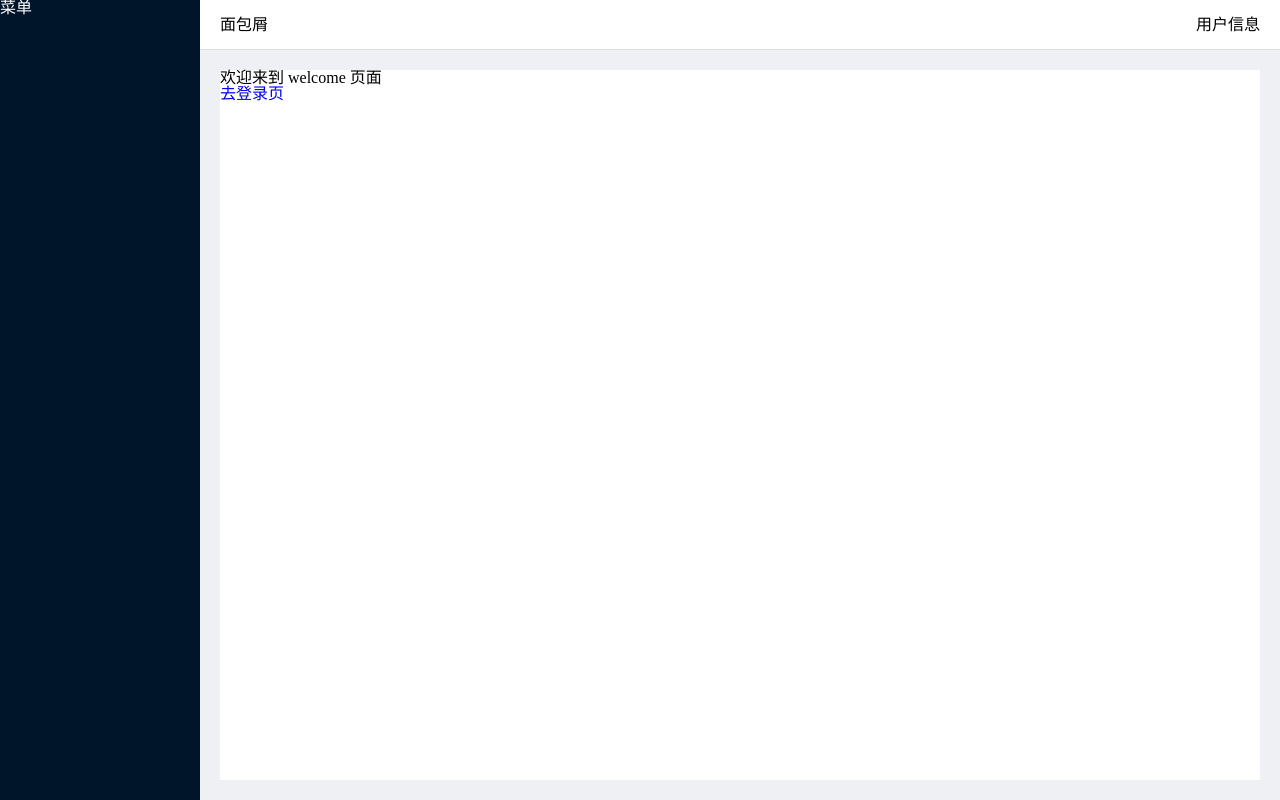
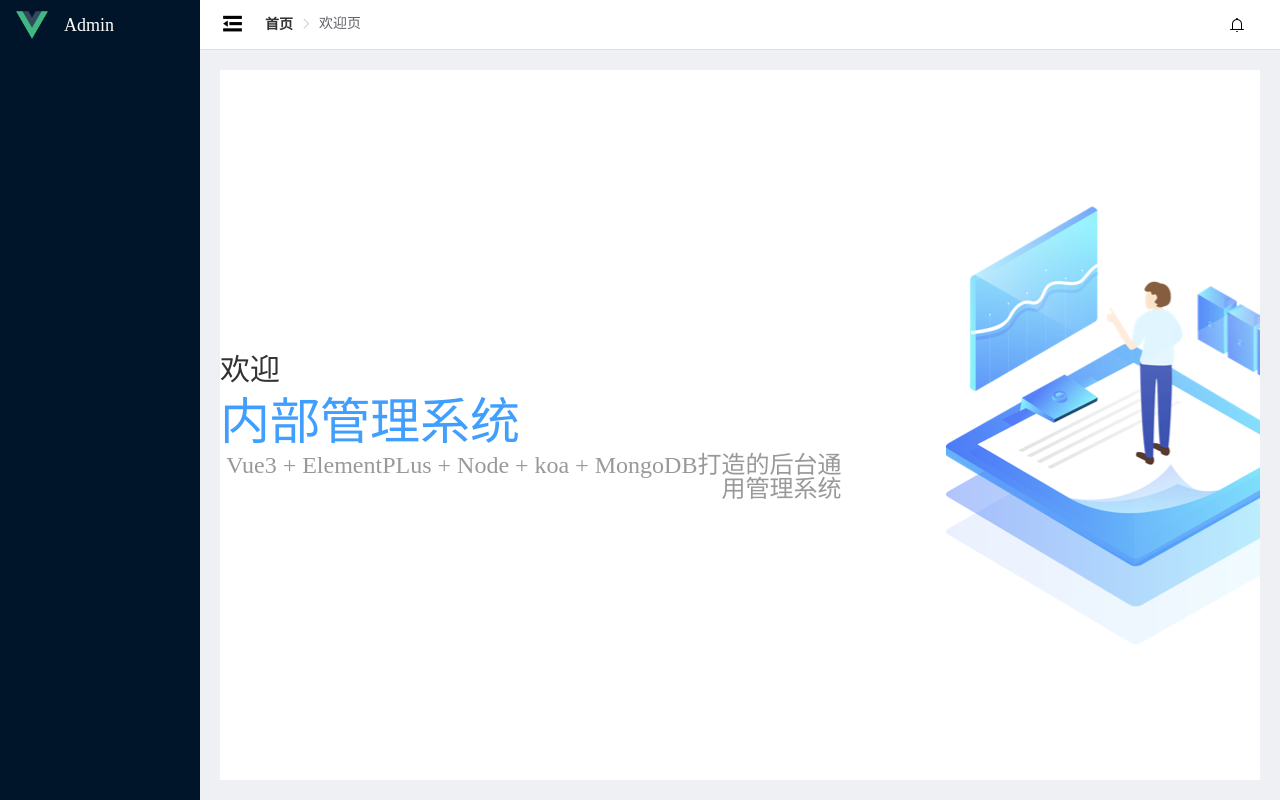
Before and after one commit to heweijian4933/vue-admin, a Vue app: page /#/welcome in a window 1280 px wide. Built offline with nearby package versions, Linux system fonts and the light colour scheme; no server answers.

Commit message:
欢迎页面 welcome.vue布局及样式构建;修正element-plus侧边collapse的bug

```diff
--- a/src/App.vue
+++ b/src/App.vue
@@ -10,4 +10,7 @@ export default {
 <style lang="scss">
 @import "./assets/style/index.scss";
 @import "./assets/style/reset.css";
+div::-webkit-scrollbar {
+  width: 0 !important;
+}
 </style>
--- a/src/api/index.js
+++ b/src/api/index.js
@@ -1,11 +1,32 @@
 import request from './request.js'
 export default {
+    // 菜单模块
+    getMenuList(params) {
+        return request({
+            url: "menu/list",
+            method: "get",
+            data: params,
+            // mock: false,
+        })
+    },
+
+    // 用户模块
     login(params) {
         return request({
             url: "users/login",
             method: "post",
             data: params,
-            mock: false,
+            // mock: false,
+        })
+    },
+
+    // 审批模块
+    noticeCount(params) {
+        return request({
+            url: "leave/count",
+            method: "get",
+            data: params,
+            // mock: false,
         })
     }
 }
--- a/src/api/request.js
+++ b/src/api/request.js
@@ -4,6 +4,7 @@
 
 import axios from 'axios';
 import config from '@/config'
+import store from '@/store'
 
 import router from '@/router'
 
@@ -19,9 +20,9 @@ const service = axios.create({
 
 // 请求拦截封装
 service.interceptors.request.use(req => {
-    // todo,添加token
+    const { token } = store.state.userInfo
     const headers = req.headers
-    if (!headers.Authorization) headers.Authorization = "Bear token to be added"
+    if (!headers.Authorization) headers.Authorization = "Bear " + token
     return req
 })
 
@@ -44,6 +45,45 @@ service.interceptors.response.use(res => {
         ElMessage.error(msg || NETWORK_ERROR)
         return Promise.reject(msg || NETWORK_ERROR)
     }
+}, (error) => {
+    const status =
+        (error.response &&
+            error.response.status &&
+            error.response.status) ||
+        '';
+    const data = (error.response && error.response.data) || {};
+    if (data.message) {
+        ElMessage.error(data.message);
+        return Promise.reject(data.message);
+    }
+
+    if (
+        error.code == 'ECONNABORTED' &&
+        error.message.indexOf('timeout') != -1
+    ) {
+        ElMessage.error('请求超时~~');
+        return Promise.reject('请求超时~~');
+    }
+    if (status === 401) {
+        ElMessage.error('登录过期,请重新登录');
+
+        setTimeout(() => {
+            router.push('/login')
+        }, 1000)
+        return Promise.reject('登录过期,请重新登录');
+    }
+    if (status === 404) {
+        ElMessage.error('接口404报错');
+        return Promise.reject('接口404报错');
+    }
+    if (status === 500) {
+        console.log(error.response);
+        ElMessage.error('服务器错误');
+        return Promise.reject('服务器错误');
+    }
+
+    ElMessage.error('未知错误');
+    return Promise.reject('未知错误');
 })
 
 /**
--- /dev/null
+++ b/src/components/BreadCrumb.vue
@@ -0,0 +1,29 @@
+<template>
+  <div>
+    <el-breadcrumb separator-class="el-icon-arrow-right">
+      <el-breadcrumb-item
+        v-for="(item, index) in breadCrumbList"
+        :key="item.path"
+      >
+        <router-link :to="breadCrumbList[index].path">{{
+          item.meta.title
+        }}</router-link>
+      </el-breadcrumb-item>
+    </el-breadcrumb>
+  </div>
+</template>
+<script>
+export default {
+  name: "BreadCrumb",
+  data() {
+    return {};
+  },
+  computed: {
+    breadCrumbList() {
+      console.log(this.$route.matched);
+      return this.$route.matched;
+    },
+  },
+};
+</script>
+<style lang="scss"></style>
--- a/src/components/Home.vue
+++ b/src/components/Home.vue
@@ -1,10 +1,65 @@
 <template>
   <div class="basic-layout">
-    <div class="nav-side">菜单</div>
-    <div class="content-right">
+    <div :class="['nav-side', isCollapse ? 'fold' : 'unfold']">
+      <!-- 系统logo -->
+      <div class="logo">
+        <img src="./../assets/logo.png" alt="" />
+        <span :class="['logo-title', isCollapse ? 'fold' : 'unfold']"
+          >Admin</span
+        >
+      </div>
+      <!-- 导航菜单 -->
+      <el-menu
+        :default-active="activeMenu"
+        background-color="#001529"
+        text-color="#fff"
+        router
+        :collapse="isCollapse"
+        class="nav-menu"
+      >
+        <!-- 导航菜单封装 -->
+        <tree-menu :userMenu="userMenu"></tree-menu>
+        <!-- /导航菜单封装 -->
+      </el-menu>
+      <!-- /导航菜单 -->
+    </div>
+    <div :class="['content-right', isCollapse ? 'fold' : 'unfold']">
       <div class="nav-top">
-        <div class="breadcrump">面包屑</div>
-        <div class="userinfo">用户信息</div>
+        <div class="nav-left">
+          <div class="menu-folder" @click="toggle">
+            <i class="el-icon-s-fold"></i>
+          </div>
+          <div class="breadcrumb">
+            <bread-crumb></bread-crumb>
+          </div>
+        </div>
+
+        <div class="userinfo">
+          <!-- 消息提示 -->
+          <el-badge
+            :is-dot="noticeCount ? true : false"
+            class="notice"
+            type="danger"
+            ><i class="el-icon-bell"></i
+          ></el-badge>
+          <!-- /消息提示 -->
+          <!-- 用户信息下拉框 -->
+          <el-dropdown @command="handleLogout">
+            <span class="user-link">
+              {{ userInfo.userName }}
+              <i class="el-icon--right"> </i>
+            </span>
+            <template #dropdown>
+              <el-dropdown-menu>
+                <el-dropdown-item command="email"
+                  >邮箱: {{ userInfo.userEmail }}</el-dropdown-item
+                >
+                <el-dropdown-item command="logout">退出</el-dropdown-item>
+              </el-dropdown-menu>
+            </template>
+          </el-dropdown>
+          <!-- /用户信息下拉框 -->
+        </div>
       </div>
       <div class="wrapper">
         <div class="content-main">
@@ -16,8 +71,50 @@
 </template>
 
 <script>
+import treeMenu from "./TreeMenu.vue";
+import breadCrumb from "./BreadCrumb.vue";
 export default {
   name: "Home",
+  components: {
+    treeMenu,
+    breadCrumb,
+  },
+  data() {
+    return {
+      isCollapse: false,
+      userInfo: this.$store.state.userInfo,
+      noticeCount: 0,
+      userMenu: [],
+      activeMenu: window.location.hash.slice(1),
+    };
+  },
+  mounted() {
+    this.getNoticeCount();
+    this.getMenuList();
+  },
+  methods: {
+    toggle() {
+      this.isCollapse = !this.isCollapse;
+      // console.log(this.isCollapse);
+    },
+    handleLogout(key) {
+      if (key == "logout") {
+        this.$store.commit("clearUserInfo");
+        this.$router.push("/login");
+      }
+    },
+    async getNoticeCount() {
+      // Todo 权限: 根据params用户信息来返回通知
+      const { count } = await this.$api.noticeCount();
+      this.noticeCount = count || this.noticeCount;
+    },
+    async getMenuList() {
+      // Todo 权限: 根据params用户信息来返回
+      const menuList = await this.$api.getMenuList();
+      console.log(menuList);
+      this.userMenu = menuList;
+    },
+  },
 };
 </script>
 <style lang="scss">
@@ -31,9 +128,64 @@ export default {
     color: #fff;
     overflow-y: auto;
     transition: 0.5s;
+
+    .el-menu--collapse .el-submenu__title {
+    }
+    .el-menu--collapse .el-submenu__title span {
+      height: 0;
+      width: 0;
+      overflow: hidden;
+      visibility: hidden;
+      display: inline-block;
+    }
+    .el-menu--collapse .el-submenu__icon-arrow {
+      display: none;
+    }
+
+    .logo {
+      display: flex;
+      align-items: center;
+      font-size: 18px;
+      height: 50px;
+      img {
+        margin: 0 16px;
+        width: 32px;
+        height: 32px;
+      }
+      .logo-title {
+        &.fold {
+          display: none;
+        }
+        &.unfold {
+          display: inline;
+        }
+      }
+    }
+    .nav-menu {
+      height: calc(100vh - 50px);
+      border-right: none;
+      overflow: hidden;
+    }
+    // 合并侧边栏
+    &.fold {
+      width: 64px;
+    }
+    // 展开侧边栏
+    &.unfold {
+      width: 200px;
+    }
   }
   .content-right {
     margin-left: 200px;
+    // 配合.nav-side做toggle菜单栏时的动画过渡
+    transition: 0.5s;
+
+    &.fold {
+      margin-left: 64px;
+    }
+    &.unfold {
+      margin-left: 200px;
+    }
     .nav-top {
       height: 50px;
       line-height: 50px;
@@ -41,6 +193,27 @@ export default {
       justify-content: space-between;
       border-bottom: 1px solid #ddd;
       padding: 0 20px;
+
+      .nav-left {
+        display: flex;
+        align-items: center;
+        .menu-folder {
+          // padding-left: 16px;
+          margin-right: 20px;
+          font-size: 25px;
+        }
+      }
+
+      .userinfo {
+        .notice {
+          line-height: 30px;
+          margin-right: 10px;
+        }
+        .user-link {
+          cursor: pointer;
+          color: #409eff;
+        }
+      }
     }
     .wrapper {
       background-color: #eef0f3;
--- /dev/null
+++ b/src/components/TreeMenu.vue
@@ -0,0 +1,38 @@
+<template>
+  <template v-for="(menu, index) in userMenu">
+    <el-submenu
+      index="1"
+      v-if="
+        menu.children &&
+        menu.children.length > 0 &&
+        menu.children[0].menuType == 1
+      "
+      :key="menu._id"
+    >
+      <template #title
+        ><i :class="menu.icon"></i><span>{{ menu.menuName }}</span></template
+      >
+      <tree-menu :userMenu="menu.children" />
+    </el-submenu>
+    <el-menu-item
+      v-else-if="menu.menuType == 1"
+      :index="menu.path"
+      :key="menu._id"
+      ><span>{{ menu.menuName }}</span>
+    </el-menu-item>
+  </template>
+</template>
+<script>
+export default {
+  name: "TreeMenu",
+  props: {
+    userMenu: {
+      type: Array,
+      default() {
+        return [];
+      },
+    },
+  },
+};
+</script>
+<style lang="scss"></style>
--- a/src/router/index.js
+++ b/src/router/index.js
@@ -21,6 +21,35 @@ const routes = [
                 component: () => import('@/views/Welcome.vue'),
             },
 
+            {
+                path: '/system/user',
+                name: 'user',
+                meta: {
+                    title: '用户管理'
+                },
+                component: () => import('@/views/Welcome.vue'),
+                children: [
+                    {
+                        path: 'add',
+                        name: '新增',
+                        meta: {
+                            title: '用户新增'
+                        },
+                        component: () => import('@/views/Welcome.vue'),
+                        children: [
+                            {
+                                path: 'add-sub',
+                                name: '新增-sub',
+                                meta: {
+                                    title: '用户新增-sub'
+                                },
+                                component: () => import('@/views/Welcome.vue'),
+                            },
+                        ]
+                    },
+                ]
+            },
+
         ]
     },
     {
@@ -31,6 +60,7 @@ const routes = [
         },
         component: () => import('@/views/Login.vue'),
     },
+
 ]
 
 const router = createRouter({
--- a/src/store/mutations.js
+++ b/src/store/mutations.js
@@ -7,6 +7,10 @@ export default {
     saveUserInfo(state, userInfo) {
         state.userInfo = userInfo
         storage.setItem("userInfo", userInfo)
+    },
+
+    clearUserInfo(state) {
+        state.userInfo = {}
+        storage.clearItem("userInfo")
     }
-
 }
--- a/src/views/welcome.vue
+++ b/src/views/welcome.vue
@@ -1,7 +1,15 @@
 <template>
   <div class="welcome">
-    <div>欢迎来到 welcome 页面</div>
-    <router-link to="/login">去登录页</router-link>
+    <div class="content">
+      <div class="sub-title">欢迎</div>
+      <div class="title">内部管理系统</div>
+      <div class="desc">
+        Vue3 + ElementPLus + Node + koa + MongoDB打造的后台通用管理系统
+      </div>
+    </div>
+    <div class="img"></div>
+    <!-- <div>欢迎来到 welcome 页面</div>
+    <router-link to="/login">去登录页</router-link> -->
   </div>
 </template>
 <script>
@@ -9,4 +17,36 @@ export default {
   name: "Welcome",
 };
 </script>
-<style lang="scss"></style>
+<style lang="scss">
+.welcome {
+  width: 100%;
+  height: 100%;
+  display: flex;
+  align-items: center;
+  justify-content: center;
+
+  .content {
+    .sub-title {
+      font-size: 30px;
+      line-height: 42px;
+      color: #333;
+    }
+    .title {
+      font-size: 50px;
+      line-height: 62px;
+      color: #409eff;
+    }
+    .desc {
+      text-align: right;
+      font-size: 24px;
+      color: #999;
+    }
+  }
+  .img {
+    background-image: url("./../assets/img/welcome.png");
+    width: 371px;
+    height: 438px;
+    margin-left: 105px;
+  }
+}
+</style>
```
Also changed, not shown: src/views/Login.vue (+22 -15 lines), src/assets/img/welcome.png (added), 1 other file (tests, documents, lock files or other folders).
